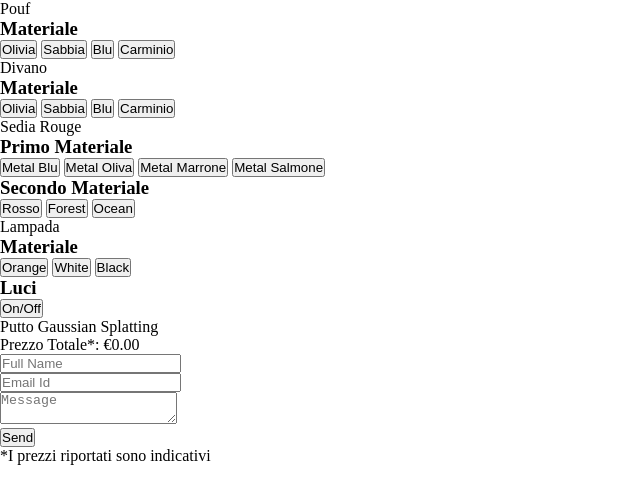
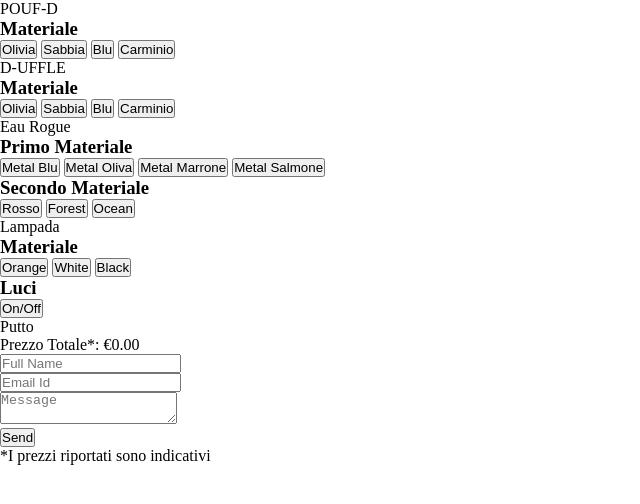
Before and after one commit to RTView/rtview.github.io, a website with bundled scripts: page index.html in a window 1280 px wide. Shown: the whole page, without its empty margins (0-640 px from the left). Built offline with nearby package versions, Linux system fonts and the light colour scheme.

Commit message:
fixed strings error

```diff
--- a/index.html
+++ b/index.html
@@ -40,7 +40,7 @@
     </div>
     <div class="product-details">
       <div class="option">
-        <label onclick="toggleDropdown('sedia00'); handleSendCommand({changemesh: 'Sedia00'}); selectModel('Sedia00')">Pouf</label>
+        <label onclick="toggleDropdown('sedia00'); handleSendCommand({changemesh: 'Sedia00'}); selectModel('Sedia00')">POUF-D</label>
         <div id="sedia00" class="dropdown-content">
           <h3>Materiale</h3>
           <button id="olivia" onclick="handleSendCommand({firstmaterial: 'Olivia'}); selectMaterial('first', 'Olivia')">Olivia</button>
@@ -53,7 +53,7 @@
         </div>
       </div>
       <div class="option">
-        <label onclick="toggleDropdown('sedia01'); handleSendCommand({changemesh: 'Sedia01'}); selectModel('Sedia01')">Divano</label>
+        <label onclick="toggleDropdown('sedia01'); handleSendCommand({changemesh: 'Sedia01'}); selectModel('Sedia01')">D-UFFLE</label>
         <div id="sedia01" class="dropdown-content">
           <h3>Materiale</h3>
           <button id="olivia" onclick="handleSendCommand({firstmaterial: 'Olivia'}); selectMaterial('first', 'Olivia')">Olivia</button>
@@ -66,7 +66,7 @@
         </div>
       </div>
       <div class="option">
-        <label onclick="toggleDropdown('giacca'); handleSendCommand({changemesh: 'Giacca00'}); selectModel('Giacca00')">Sedia Rouge</label>
+        <label onclick="toggleDropdown('giacca'); handleSendCommand({changemesh: 'Giacca00'}); selectModel('Giacca00')">Eau Rogue</label>
         <div id="giacca" class="dropdown-content">
           <h3>Primo Materiale</h3>
           <button id="olivia" onclick="handleSendCommand({firstmaterial: 'Olivia'}); selectMaterial('first', 'Olivia')">Metal Blu</button>
@@ -74,9 +74,9 @@
           <button id="blu" onclick="handleSendCommand({firstmaterial: 'Blu'}); selectMaterial('first', 'Blu')">Metal Marrone</button>
           <button id="carminio" onclick="handleSendCommand({firstmaterial: 'Carminio'}); selectMaterial('first', 'Carminio')">Metal Salmone</button>
           <h3>Secondo Materiale</h3>
-          <button id="frassino" onclick="handleSendCommand({secondmaterial: 'Frassino'}); selectMaterial('second', 'Frassino')">Rosso</button>
+          <button id="frassino" onclick="handleSendCommand({secondmaterial: 'Orange'}); selectMaterial('second', 'Frassino')">Rosso</button>
           <button id="opablack" onclick="handleSendCommand({secondmaterial: 'OpaBlack'}); selectMaterial('second', 'OpaBlack')">Forest</button>
-          <button id="opablack" onclick="handleSendCommand({secondmaterial: 'OpaBlack'}); selectMaterial('second', 'OpaBlack')">Ocean</button>
+          <button id="opablack" onclick="handleSendCommand({secondmaterial: 'Ocean'}); selectMaterial('second', 'OpaBlack')">Ocean</button>
         </div>
       </div>
       <div class="option">
@@ -91,7 +91,7 @@
         </div>
       </div>
       <div class="option">
-        <label onclick="handleSendCommand({gaussianmesh: 'Putto'}); selectModel('Giacca00')">Putto Gaussian Splatting</label>
+        <label onclick="handleSendCommand({gaussianmesh: 'Putto'}); selectModel('Giacca00')">Putto</label>
       </div>
       <div id="total-price">Prezzo Totale*: &euro;<span id="price-value">0.00</span></div>
       <div>
```
